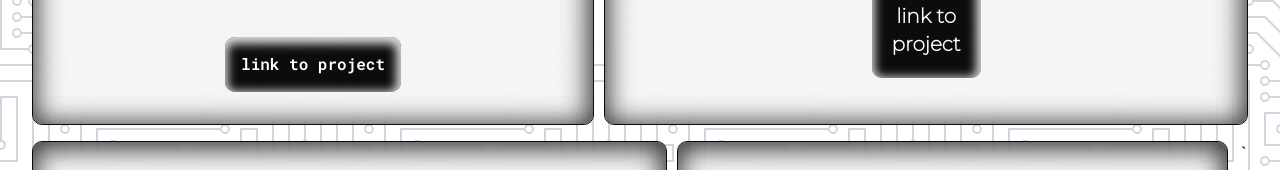
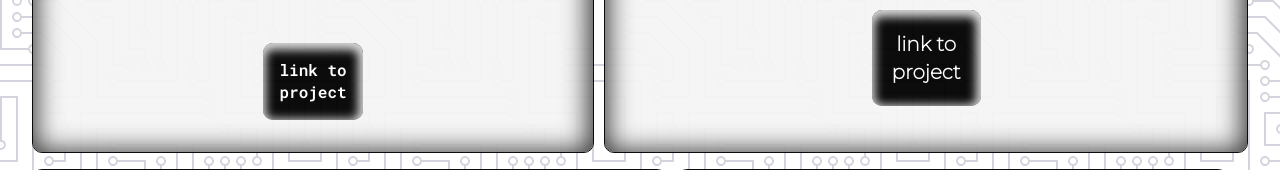
Before and after one commit to Josh-Darling13/my-site, a website built with Parcel: page index.html in a window 1280 px wide. Shown: the part 1680-1850 px from the top of the page. Built offline with nearby package versions, Linux system fonts and the light colour scheme; files whose address does not match are found by name.

Commit message:
Updated missing info

```diff
--- a/index.html
+++ b/index.html
@@ -102,13 +102,13 @@
               </p>
               <p>
                 <u>Tools:</u>
-                <br>Visual Basic Code, Chrome DevTools, GitHub Pages
+                <br>Visual Studio Code, Chrome Dev Tools, GitHub Pages
               </p>
 
             </div>
             <div class="button-div">
               <a href="https://josh-darling13.github.io/github-repo-gallery/" target="_blank">
-                <div class="link-project">link to project</div>
+                <div class="link-project">link to<br>project</div>
               </a>
             </div>
           <div class="to-home">
@@ -156,7 +156,7 @@
                   </p>
                   <p>
                     <u>Tools:</u>
-                    <br>Photoshop, Chrome DevTools, GitHub Pages
+                    <br>Photoshop, Visual Studio Code, Chrome Dev Tools, GitHub Pages
                   </p>
 
                   <div class="button-div">
@@ -362,7 +362,7 @@
 
 
 
-
+      </div>
     </section>
                                       <!--   ***  SKILL SECTION  ***   -->
     <section class="skills">
```
